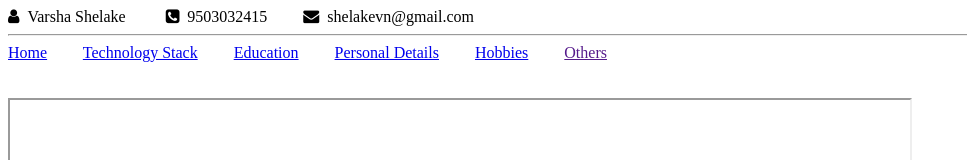
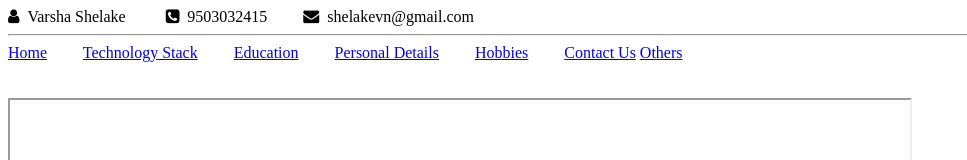
Before and after one commit to VarshaShelake/Codeminde_Profile, a plain HTML site: page index.html in a window 1280 px wide. Shown: the top 160 px of the page, without its empty margins (0-967 px from the left). Drawn offline with Linux system fonts and the light colour scheme.

Commit message:
my index code
my index code

```diff
--- a/index.html
+++ b/index.html
@@ -26,7 +26,7 @@
     <a href="personal.html" target="MyFrame">Personal Details</a>&nbsp;&nbsp;&nbsp;&nbsp;&nbsp;&nbsp;&nbsp;&nbsp;
 
     <a href="hobbies.html" target="MyFrame">Hobbies</a>&nbsp;&nbsp;&nbsp;&nbsp;&nbsp;&nbsp;&nbsp;&nbsp;
-    <a href=""
+    <a href="contactUs.html" target="MyFrame">Contact Us</a>
     <a href="Others" target="MyFrame">Others</a>
 </nav>
 
```
